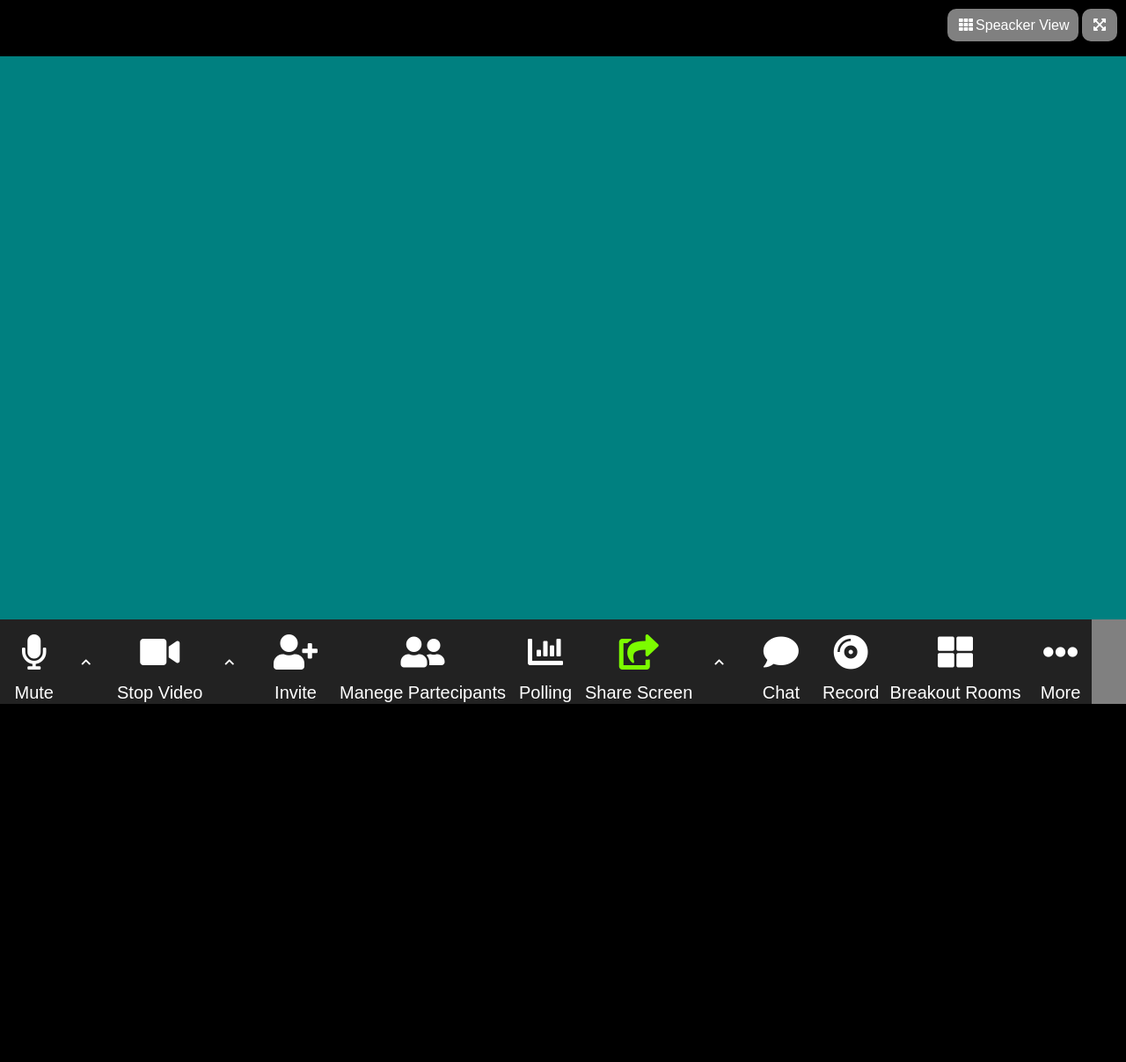
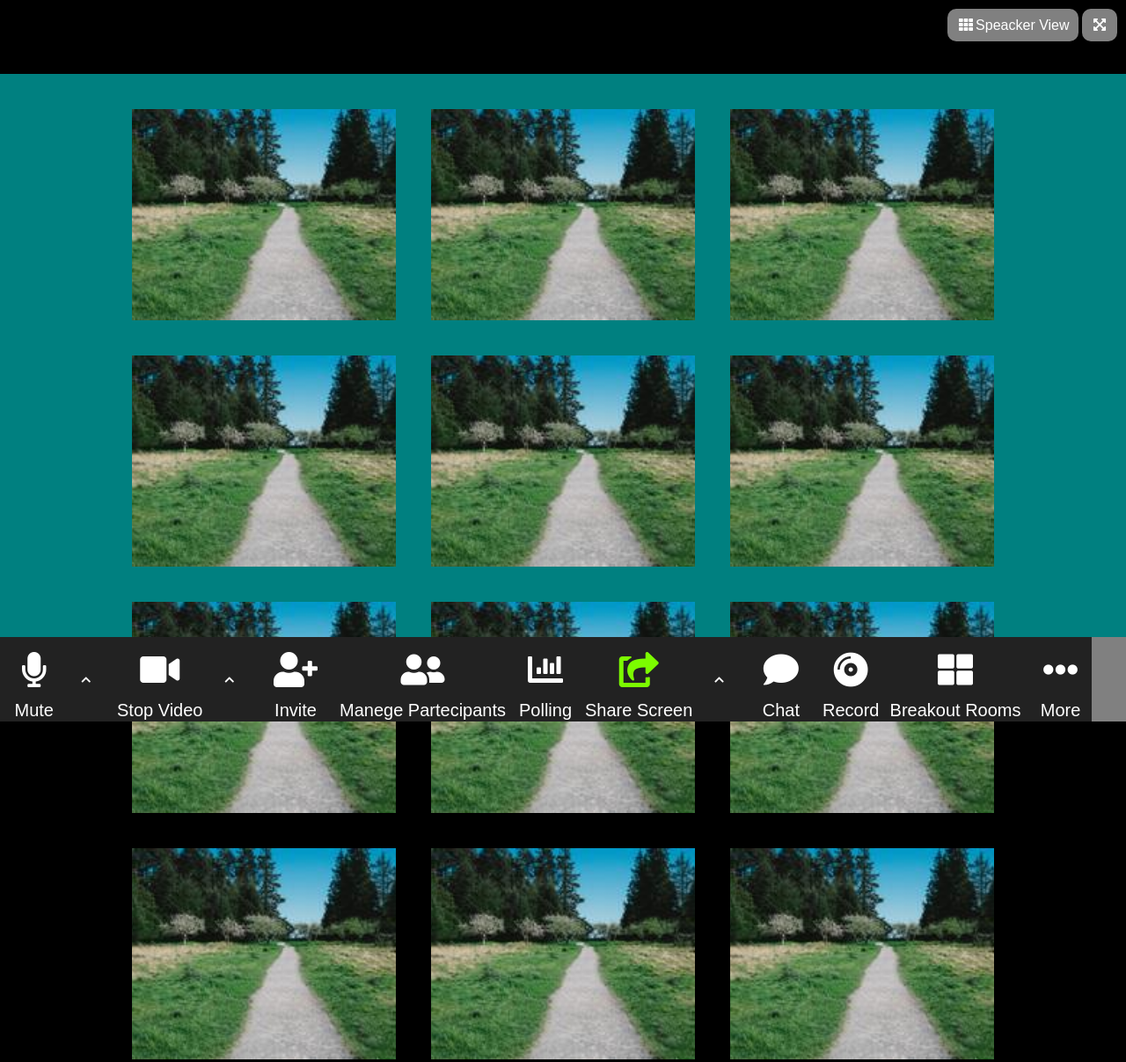
Before and after one commit to SaraPasinato/html-css-zoom, a plain HTML site: page index.html in a window 1280 px wide. Shown: the top 1207 px of the page at 88% size. Before the commit the page ends 800 px from the top, so only its background shows below. Drawn offline with Linux system fonts and the light colour scheme.

Commit message:
Added main

```diff
--- a/css/style.css
+++ b/css/style.css
@@ -7,7 +7,7 @@
 body{
     font-family: sans-serif;
     background-color: #000;
-    max-width: 1800px;
+
     min-width: 900px;
 
     overflow: hidden;
@@ -16,7 +16,6 @@ body{
 /****** header ******/
 #main-header{
     height: 8vh;
-    overflow: hidden;
 }
 
 #main-header .content-header{
@@ -28,6 +27,30 @@ body{
 main{
     height: calc(100vh - 20vh);
     background-color: teal;
+}
+
+
+
+.container .gallery{
+    overflow-y: scroll;
+
+    display: flex;
+    flex-wrap: wrap;
+    justify-content: center;
+    align-items: center;
+    padding: 20px 0;
+}
+.container .box{
+
+ width: 300px;
+ height: 240px;
+ background-color: violet;
+ margin: 20px;
+
+  background-image: url("../img/17-246x146.jpg");
+    background-position: center;
+    background-repeat: no-repeat;
+    background-size: cover;
 }
 /****** buttons ******/
 
@@ -63,8 +86,10 @@ a{
 }
 /****** footer ******/
 #main-footer{
-    overflow: hidden;
+
     background-color: #222222;
+    position:fixed;
+    width: 100%;
 }
 
 .content-footer{
--- a/index.html
+++ b/index.html
@@ -19,7 +19,34 @@
             <a href="#" class="btn btn-gray"><i class="fas fa-expand-arrows-alt"></i></a>
         </div>
     </header>
-    <main></main>
+    <main>
+        <div class="container">
+            <div class="gallery">
+                <div class="box">
+                </div>
+                <div class="box"></div>
+                <div class="box"></div>
+                <div class="box"></div>
+                <div class="box"></div>
+                <div class="box"></div>
+                <div class="box"></div>
+                <div class="box"></div>
+                <div class="box"></div>
+                <div class="box"></div>
+                <div class="box"></div>
+                <div class="box"></div>
+                <div class="box"></div>
+                <div class="box"></div>
+                <div class="box"></div>
+                <div class="box"></div>
+                <div class="box"></div>
+                <div class="box"></div>
+                <div class="box"></div>
+                <div class="box"></div>
+                <div class="box"></div>
+            </div>
+        </div>
+    </main>
 
     <footer id="main-footer">
         <div class="content-footer">
```
Also changed, not shown: img/17-246x146.jpg (added), img/image.png (renamed from image.png).
